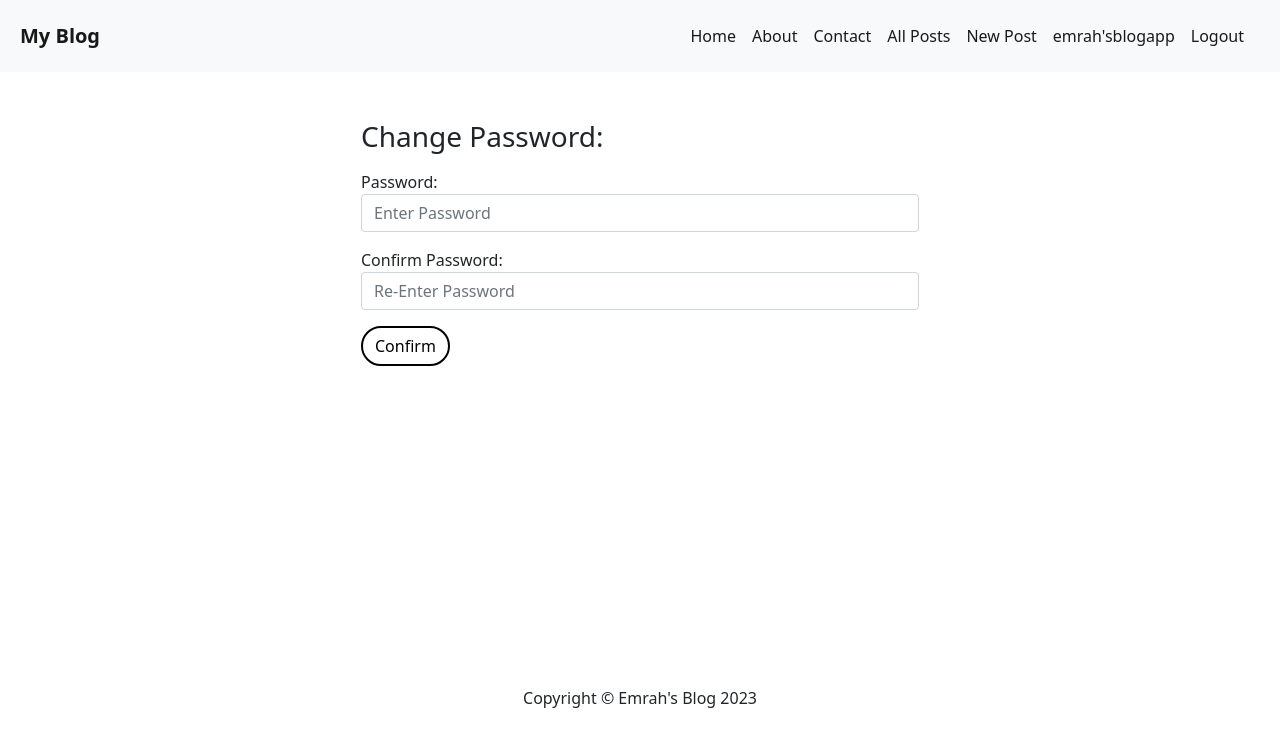
After one commit to emrah-i/Python-Projects, a Flask app: page /password in a window 1280 px wide. The commit adds this page. Shown: the top 747 px of the page. Run offline with Flask 3, Linux system fonts and the light colour scheme; a user stored in the database is signed in; some libraries are stand-ins or nearby versions.

Commit message:
Fixed navbar, created password page, edited profile page

```diff
--- a/web/blog/main.py
+++ b/web/blog/main.py
@@ -264,15 +264,46 @@ def contact():
         return render_template('contact.html')
 
 
-@app.route('/profile', methods=['PUT', 'GET'])
+@app.route('/profile', methods=['POST', 'GET'])
 @login_required
 def edit_profile():
 
     user = db.session.query(Users).filter(Users.id == current_user.id).first()
-    user
 
     if request.method == 'POST':
-        pass
+        f_name = request.form.get('f_name')
+        l_name = request.form.get('l_name')
+        email = request.form.get('email')
+        username = request.form.get('username')
 
+        user.f_name = f_name
+        user.l_name = l_name
+        user.email = email
+        user.username = username
+        db.session.commit()
+        flash('<p style="color:green">Your information was successfully updated.</p>')
+        return redirect('/profile')
     else:
         return render_template('profile.html', user=user)
+
+@app.route('/password', methods=['GET', 'PUT'])
+@login_required
+def password():
+
+    user = db.session.query(Users).filter(Users.id == current_user.id).first()
+
+    if request.method == 'PUT':
+        data = request.get_json()
+        password = data['password']
+        confirm = data['confirm']
+
+        if confirm != password:
+            flash('<p style="color:red">Your passwords must match.</p>')
+            return jsonify({"error": "Passwords must match."})
+
+        user.password = password
+        db.session.commit()
+        flash('<p style="color:green">Your information was successfully updated.</p>')
+        return jsonify({"success": "Post was successfully deleted"}), 200
+    else:
+        return render_template('password.html', user=user)
--- a/web/blog/models.py
+++ b/web/blog/models.py
@@ -2,9 +2,8 @@ from sqlalchemy import Column, Integer, String
 from flask_wtf import FlaskForm
 from wtforms import StringField, IntegerField
 from flask_sqlalchemy import SQLAlchemy
-from sqlalchemy import Column, Integer, String, DateTime, CheckConstraint, ForeignKey
+from sqlalchemy import Column, Integer, String, CheckConstraint, ForeignKey
 from sqlalchemy.orm import relationship
-from datetime import datetime
 from flask import Flask
 from flask_login import LoginManager, UserMixin
 
--- a/web/blog/static/scripts.js
+++ b/web/blog/static/scripts.js
@@ -139,6 +139,32 @@ document.addEventListener('DOMContentLoaded', ()=>{
       })
     }
 
+    if (document.querySelector('#edit_profile_button')) {
+      document.querySelector('#edit_profile_button').addEventListener('click', (event) => {
+        event.target.style.display = 'none'
+        document.querySelector('#change_pw_button').style.display = 'none'
+        document.querySelector('#confirm_edit_button').style.display = 'block'
+
+        form = document.querySelector('#edit_profile_form')
+        form.querySelector('input[name="f_name"]').disabled = false,
+        form.querySelector('input[name="l_name"]').disabled = false,
+        form.querySelector('input[name="email"]').disabled = false,
+        form.querySelector('input[name="username"]').disabled = false
+      })
+    }
+
+    if (document.querySelector('#change_pw_button')) {
+      document.querySelector('#change_pw_button').addEventListener('click', () => {
+        window.location.pathname = '/password'
+      })
+    }
+
+    if (document.querySelector('#confirm_pw_button')) {
+      document.querySelector('#confirm_pw_button').addEventListener('click', (event)=>{
+        event.preventDefault()
+        update_pw()
+      })
+    }
   });
 
 
@@ -203,3 +229,31 @@ document.addEventListener('DOMContentLoaded', ()=>{
         console.error('Error:', error);
       });
   }
+
+  async function update_pw() {
+    csrf = await getCSRF()
+    form = document.querySelector('#change_pw_form')
+
+    data = {
+      'password': form.querySelector('input[name="password"]').value,
+      'confirm': form.querySelector('input[name="confirm"]').value,
+    }
+
+    fetch(`/password`, {
+      method: 'PUT',
+      headers: {
+        'Content-Type': 'application/json',
+        'X-CSRF-Token': csrf
+        },
+        body: JSON.stringify(data)
+      })
+      .then(response => response.json())
+      .then(data => {
+        if (data.success){
+          window.location.pathname = '/'
+        }
+      })
+      .catch(error => {
+        console.error('Error:', error);
+      });
+  }
--- a/web/blog/templates/contact.html
+++ b/web/blog/templates/contact.html
@@ -17,7 +17,7 @@
             <input class="form-control" type="email" required placeholder="Enter Email" name="email"><br>
             <label for="textarea">Comments:</label>
             <textarea id="editor" name="body" requirede></textarea>
-            <button type="submit" class="btn btn-lg btn-primary mt-3">Send</button>
+            <button type="submit" class="btn btn-md btn-primary mt-3">Send</button>
         </form>
     </div>
 </div>
--- a/web/blog/templates/index.html
+++ b/web/blog/templates/index.html
@@ -13,8 +13,8 @@
 <div class="container">
     <div class="row row-cols-1 row-cols-sm-1 row-cols-md-2 row-cols-lg-3">
         <div class="col-lg-9 col-md-12">
-            <div class="main_posts container mt-5">
-                <h1><b>Most Recent Post</b></h1>
+            <div class="main_posts container mt-4">
+                <h1><b>Most Recent Posts</b></h1>
                 <hr>
                 {% for post in posts %}
                 <div class="row d-flex justify-content-center">
@@ -35,7 +35,7 @@
             </div>
         </div>
         <div class="col-3">
-            <div class="main_posts container mt-5">
+            <div class="main_posts container mt-4">
                 <div class="row d-flex justify-content-start">
                     <div class="col-xl-12">
                         <h2><b>All Categories:</b></h2>
--- a/web/blog/templates/layout.html
+++ b/web/blog/templates/layout.html
@@ -12,16 +12,16 @@
     <title>{% block title %} {% endblock %}</title>
 </head>
 <body>
-    <nav class="navbar navbar-expand-md navbar-light bg-light">
+    <nav class="navbar navbar-expand-lg navbar-light bg-light">
       <div class="container-fluid">
         <div class="col-6">
           <a class="navbar-brand p-2" href="/"><b>My Blog</b></a>
         </div>
-          <button class="navbar-toggler collapsed" type="button" data-bs-toggle="collapse" aria-expanded="false" aria-label="Toggle navigation">
+          <button class="navbar-toggler" type="button" data-bs-toggle="collapse" data-bs-target="#navbarsExample05" aria-controls="navbarsExample05" aria-expanded="false" aria-label="Toggle navigation">
             <span class="navbar-toggler-icon"></span>
           </button>
 
-        <div class="navbar-collapse collapse justify-content-end me-2">
+        <div class="navbar-collapse collapse justify-content-end me-2 p-2" id="navbarsExample05">
           <ul class="navbar-nav">
             <li class="nav-item">
               <a class="nav-link active" aria-current="page" href="/">Home</a>
--- /dev/null
+++ b/web/blog/templates/password.html
@@ -0,0 +1,23 @@
+{% extends 'layout.html' %}
+
+{% block body %}
+<div class="container d-flex justify-content-center align-items-center mt-5" style="margin-bottom: 25%;"e>
+    <div class="col-xl-6 col-lg-8 col-md-10 col-sm-12 col-12 justify-content-center" style="text-align: left; font-size: 1rem;">
+        <div id="profile_info">
+            <form id="change_pw_form">
+                {% with messages = get_flashed_messages() %}
+                {% for message in messages %}
+                {{ message|safe }}
+                {% endfor %}
+                {% endwith %}
+                <h3 class="mb-3">Change Password:</h3>
+                <label for="password">Password:</label>
+                <input class="form-control mb-3" name="password" type="password" placeholder="Enter Password" required minlength="10" maxlength="20">
+                <label for="confirm">Confirm Password:</label>
+                <input class="form-control mb-3" name="confirm" type="password" placeholder="Re-Enter Password" required minlength="10" maxlength="20">
+                <button type="submit" class="btn btn-md btn-primary me-2" id="confirm_pw_button">Confirm</button>
+            </form>
+        </div>
+    </div>
+</div>
+{% endblock %}
--- a/web/blog/templates/register.html
+++ b/web/blog/templates/register.html
@@ -22,7 +22,7 @@
             <label class="mt-2" for="password">Password:</label>
             <input class="form-control" name="password" type="password" placeholder="Enter Password" required minlength="10" maxlength="20">
             <label class="mt-2" for="confirm">Confirm Password:</label>
-            <input class="form-control" name="confirm" type="password" placeholder="Renter Password" required minlength="10" maxlength="20">
+            <input class="form-control" name="confirm" type="password" placeholder="Re-Enter Password" required minlength="10" maxlength="20">
             <button type="submit" class="btn btn-md btn-primary mt-3">Register</button>
         </form>
     </div>
```
Also changed, not shown: web/blog/templates/profile.html (+11 -10 lines), web/blog/instance/blogs.db.
